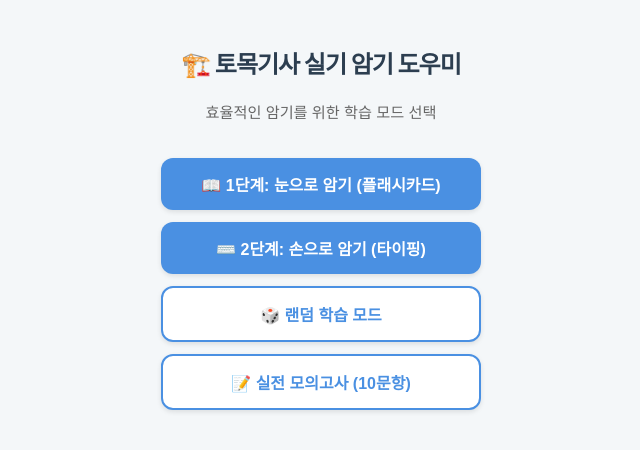
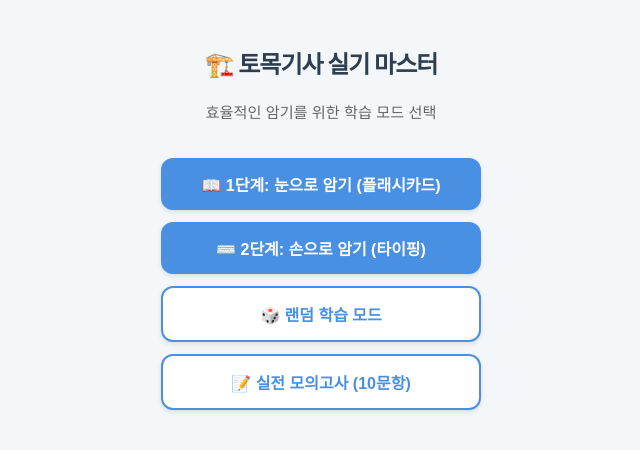
Before and after one commit to Heewon1701/CIvil-exam, a plain HTML site: page index.html in a window 1280 px wide. Shown: the whole page, without its empty margins (319-959 px from the left). Drawn offline with Linux system fonts and the light colour scheme.

Commit message:
Add files via upload

```diff
--- a/index.html
+++ b/index.html
@@ -113,7 +113,7 @@
 <body>
 
 <div id="start">
-    <h2>🏗️ 토목기사 실기 암기 도우미</h2>
+    <h2>🏗️ 토목기사 실기 마스터</h2>
     <p class="subtitle">효율적인 암기를 위한 학습 모드 선택</p>
     <button class="btn-main" onclick="start('card')">📖 1단계: 눈으로 암기 (플래시카드)</button><br>
     <button class="btn-main" onclick="start('typing')">⌨️ 2단계: 손으로 암기 (타이핑)</button><br>
```
